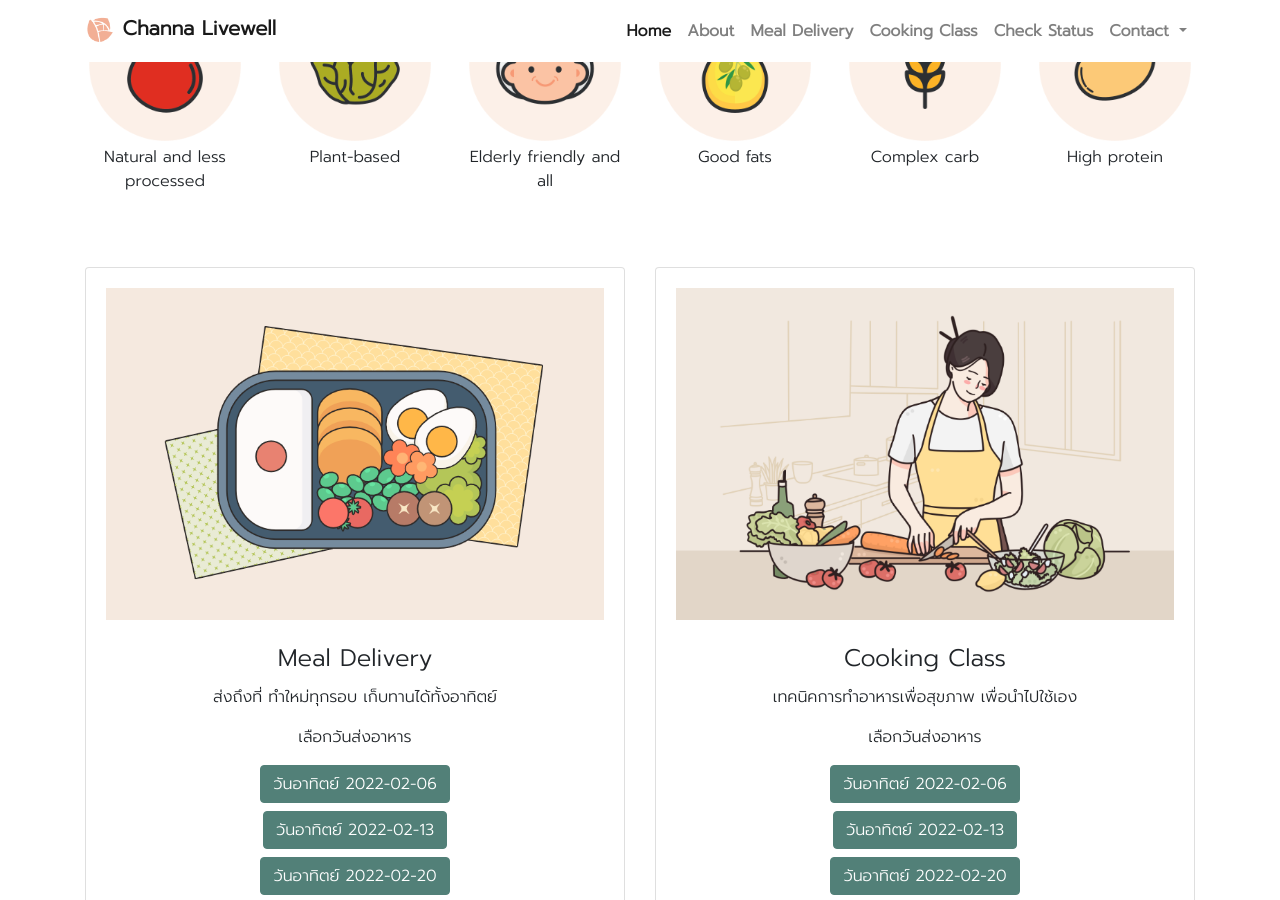
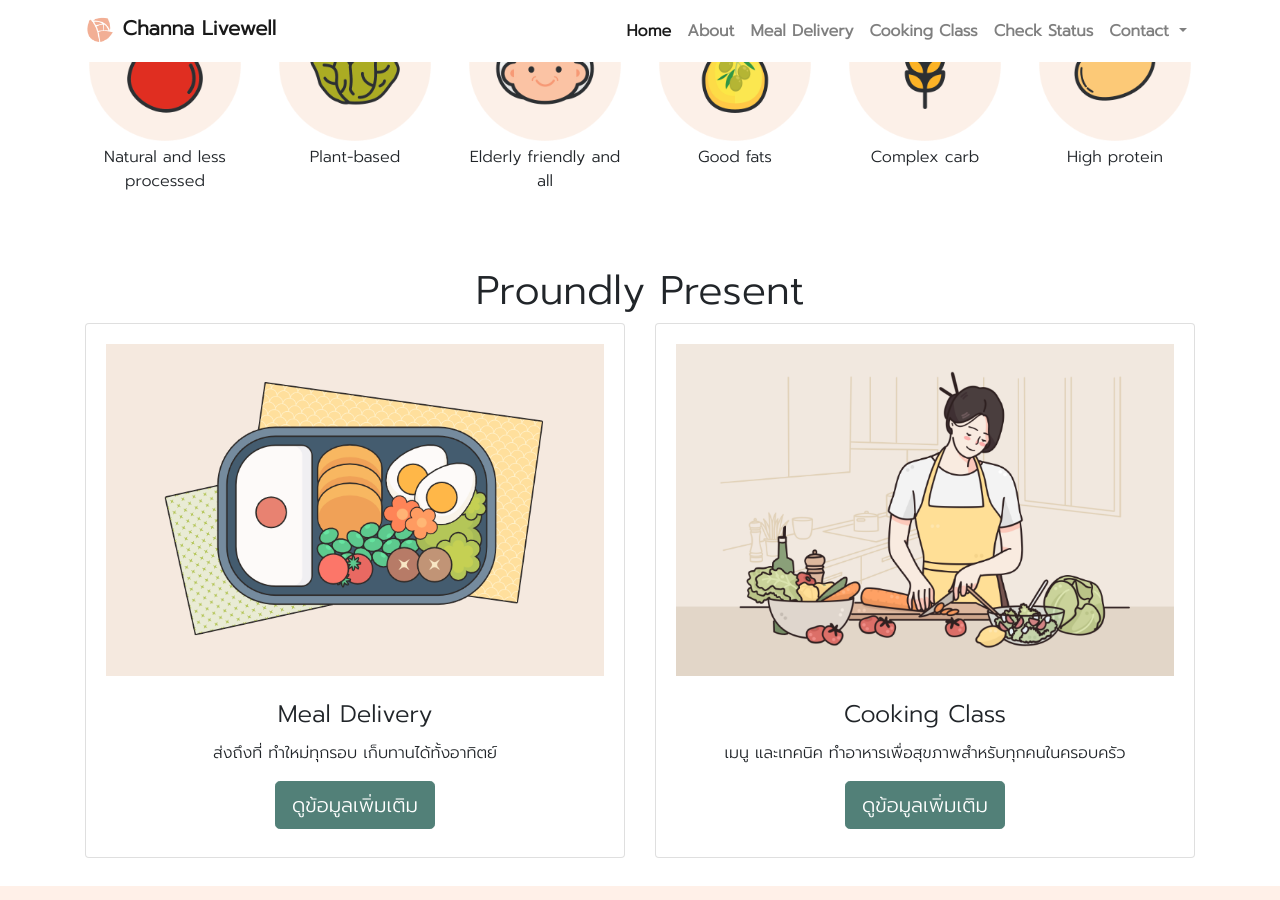
Before and after one commit to channalivewell/channalivewell.github.io, a Jekyll site: the page built from index.html, in a window 1280 px wide and 900 px high, scrolled down 575 px. Built offline with Jekyll 4.4.1, drawn with Linux system fonts in a browser that asks for light colours; nearby versions of some CDN libraries.

Commit message:
add pics and links to services

```diff
--- a/index.html
+++ b/index.html
@@ -57,6 +57,9 @@ canonical_url: /
 <section id="orders" class="container">
     <div class="row py-1">
         <div class="col-12 my-auto">
+
+            <h1 class="text-center">Proundly Present</h1>
+
             <div class="row text-center">
                 <div class="col-lg-6 mb-4">
                     <div class="card h-100">
@@ -69,12 +72,13 @@ canonical_url: /
                             <p class="card-text">
                                 ส่งถึงที่ ทำใหม่ทุกรอบ เก็บทานได้ทั้งอาทิตย์
                             </p>
-                            <p class="card-text">
+                            <a href="{{ site.base_url }}/meal" class="btn btn-lg btn-primary mt-auto my-2">ดูข้อมูลเพิ่มเติม</a>
+                            <!-- <p class="card-text">
                                 เลือกวันส่งอาหาร
                             </p>
                             <a href="#" class="btn btn-primary mt-auto my-2">วันอาทิตย์ 2022-02-06</a>
                             <a href="#" class="btn btn-primary mt-auto my-2">วันอาทิตย์ 2022-02-13</a>
-                            <a href="#" class="btn btn-primary mt-auto my-2">วันอาทิตย์ 2022-02-20</a>
+                            <a href="#" class="btn btn-primary mt-auto my-2">วันอาทิตย์ 2022-02-20</a> -->
                         </div>
                     </div>
                 </div>
@@ -87,14 +91,15 @@ canonical_url: /
 
                             <h4 class="card-title mt-4">Cooking Class</h4>
                             <p class="card-text">
-                                เทคนิคการทำอาหารเพื่อสุขภาพ เพื่อนำไปใช้เอง
+                                เมนู และเทคนิค ทำอาหารเพื่อสุขภาพสำหรับทุกคนในครอบครัว
                             </p>
-                            <p class="card-text">
+                            <a href="{{ site.base_url }}/class" class="btn btn-lg btn-primary mt-auto my-2">ดูข้อมูลเพิ่มเติม</a>
+                            <!-- <p class="card-text">
                                 เลือกวันส่งอาหาร
                             </p>
                             <a href="#" class="btn btn-primary mt-auto my-2">วันอาทิตย์ 2022-02-06</a>
                             <a href="#" class="btn btn-primary mt-auto my-2">วันอาทิตย์ 2022-02-13</a>
-                            <a href="#" class="btn btn-primary mt-auto my-2">วันอาทิตย์ 2022-02-20</a>
+                            <a href="#" class="btn btn-primary mt-auto my-2">วันอาทิตย์ 2022-02-20</a> -->
                         </div>
                     </div>
                 </div>
```
